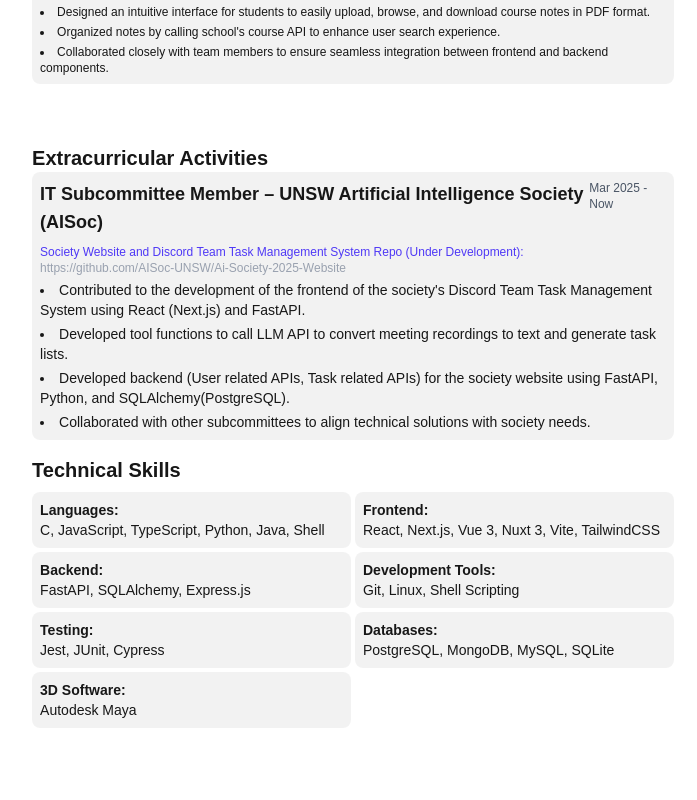
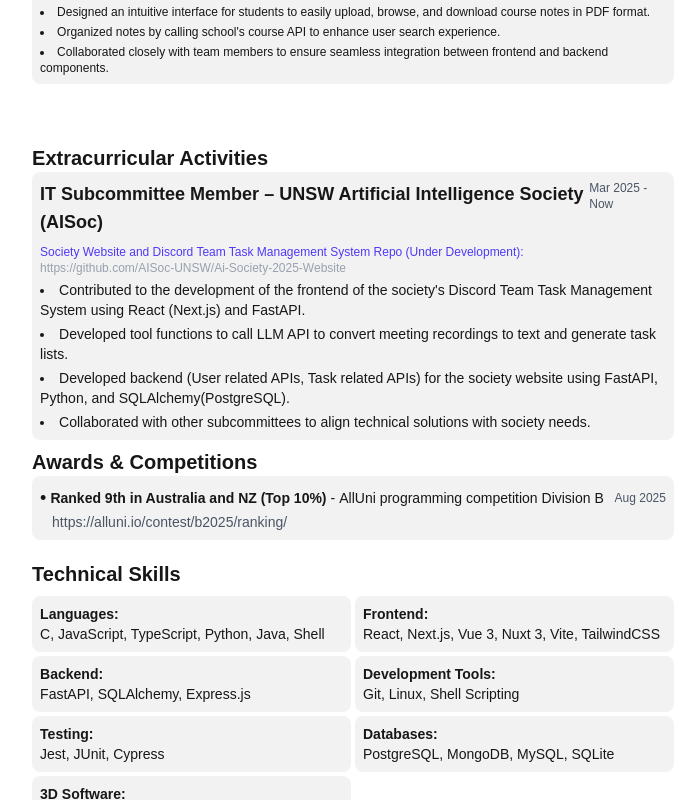
Before and after one commit to CUinspace233/my-resume, a Next.js app: page /en in a window 1280 px wide. Shown: the part 1180-1980 px from the top of the page, without its empty margins (287-984 px from the left). Built offline with nearby package versions, Linux system fonts and the light colour scheme.

Commit message:
Add awards section to English and Chinese message files, updating education period and introducing new Awards component for displaying achievements.

```diff
--- a/messages/en.json
+++ b/messages/en.json
@@ -5,11 +5,22 @@
     "email": "gmforzh@gmail.com"
   },
   "sections": {
+    "awards": {
+      "title": "Awards & Competitions",
+      "awardsData": [
+        {
+          "place": "Ranked 9th in Australia and NZ (Top 10%)",
+          "award": "AllUni programming competition Division B",
+          "period": "Aug 2025",
+          "link": "https://alluni.io/contest/b2025/ranking/"
+        }
+      ]
+    },
     "education": {
       "title": "Education",
       "university": "University of New South Wales (UNSW), Sydney",
       "degree": "Bachelor of Computer Science (WES iGPA: 4.0/4.0, WAM: 83.5)",
-      "period": "Feb 2024 - Dec 2026",
+      "period": "Feb 2024 - Jun 2026",
       "relevantCourses": "Relevant Courses",
       "courses": "Web Front-End Programming (96), Software Engineering Fundamentals (96), Computer Systems Fundamentals (87), Programming Fundamentals (85), Data Structures and Algorithms (Distinction), Object-Oriented Programming (Distinction), Software Construction: Techniques and Tools (Distinction), Extended Security Engineering and Cyber Security, Database Systems"
     },
--- a/messages/zh.json
+++ b/messages/zh.json
@@ -5,13 +5,24 @@
     "email": "gmforzh@gmail.com"
   },
   "sections": {
+    "awards": {
+      "title": "竞赛经历",
+      "awardsData": [
+        {
+          "place": "全澳洲及新西兰排名第9 (Top 10%)",
+          "award": "AllUni编程竞赛 Division B",
+          "period": "2025年8月",
+          "link": "https://alluni.io/contest/b2025/ranking/"
+        }
+      ]
+    },
     "education": {
       "title": "教育背景",
       "university": "新南威尔士大学 (UNSW), 悉尼",
       "degree": "计算机科学学士 (WES iGPA: 4.0/4.0, WAM加权平均: 83.5)",
-      "period": "2024年2月 - 2026年12月",
+      "period": "2024年2月 - 2026年6月",
       "relevantCourses": "相关课程",
-      "courses": "Web前端编程 (96), 软件工程基础 (96), 计算机系统基础 (87), 编程基础 (85), 数据结构与算法 (Distinction), 面向对象编程 (Distinction), 软件构建：技术与工具 (Distinction), 扩展安全工程与网络安全, 数据库系统"
+      "courses": "Web前端编程 (96), 软件工程基础 (96), 计算机系统基础 (87), 编程基础 (85), 数据结构与算法 (Distinction), 面向对象编程 (Distinction), 软件构建：技术与工具 (Distinction), (进阶)安全工程与网络安全, 数据库系统"
     },
     "experience": {
       "title": "工作经验",
--- a/src/app/[locale]/page.tsx
+++ b/src/app/[locale]/page.tsx
@@ -11,6 +11,7 @@ import ExportPdfButton from '@/components/ExportPdfButton';
 import LanguageSwitcher from '@/components/LanguageSwitcher';
 import ScalableContent from '@/components/ScalableContent';
 import GithubLink from '@/components/GithubLink';
+import Awards from '@/components/Awards';
 import { useLocale } from 'next-intl';
 
 export default function Home() {
@@ -44,6 +45,9 @@ export default function Home() {
             <div className="second-page">
               <div className="mt-10 mb-2">
                 <Societies />
+              </div>
+              <div className="mb-2">
+                <Awards />
               </div>
               <TechnicalSkills />
             </div>
--- /dev/null
+++ b/src/components/Awards.tsx
@@ -0,0 +1,44 @@
+'use client';
+
+import { FC } from 'react';
+import { useTranslations } from 'next-intl';
+
+interface AwardItem {
+  place: string;
+  award: string;
+  period: string;
+  link: string;
+}
+
+const Awards: FC = () => {
+  const t = useTranslations('sections.awards');
+  const awardsData: AwardItem[] = t.raw('awardsData') as AwardItem[];
+
+  return (
+    <section className="w-full max-w-3xl mx-auto">
+      <h2 className="text-xl font-bold">{t('title')}</h2>
+      {awardsData.map((item, index) => (
+        <div key={index} className="bg-black/[.05] dark:bg-white/[.06] p-2 rounded-lg mb-3">
+          <div className="flex flex-row justify-between items-center">
+            <div className="flex flex-row justify-start items-center gap-1">
+              <span className="text-lg">•</span>
+              <span className="text-sm font-bold">{item.place}</span>
+              <span>-</span>
+              <span className="text-sm">{item.award}</span>
+            </div>
+            <span className="text-xs text-gray-600 dark:text-gray-400">{item.period}</span>
+          </div>
+          {item.link && (
+            <div className="text-sm text-gray-600 dark:text-gray-400 ml-3">
+              <a href={item.link} target="_blank" rel="noopener noreferrer">
+                {item.link}
+              </a>
+            </div>
+          )}
+        </div>
+      ))}
+    </section>
+  );
+};
+
+export default Awards;
```
